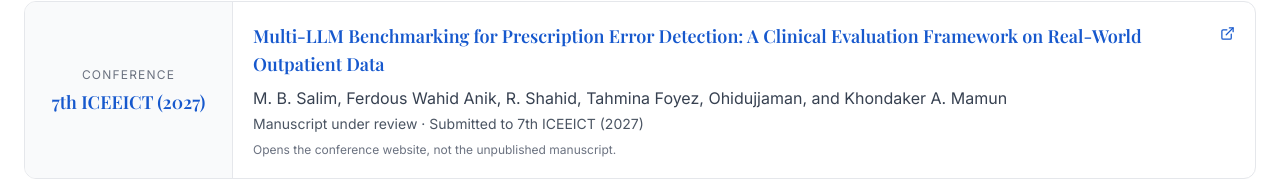
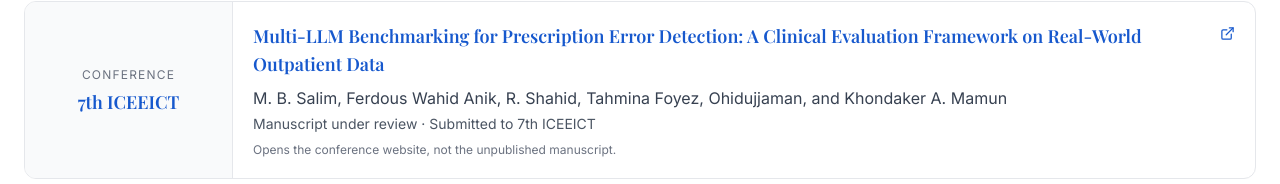
Before and after one commit to Anik1495/personal-website, a React (Vite) app: page /personal-website/publications in a window 1280 px wide. Shown: the part 2205-2389 px from the top of the page. Built offline with nearby package versions, Linux system fonts and the light colour scheme.

Commit message:
Use concise verified conference name

```diff
--- a/src/content/publications.ts
+++ b/src/content/publications.ts
@@ -85,7 +85,7 @@ export const manuscriptsUnderReview = [
     authors: 'M. B. Salim, Ferdous Wahid Anik, R. Shahid, Tahmina Foyez, Ohidujjaman, and Khondaker A. Mamun',
     status: 'Manuscript under review',
     venueKind: 'Conference',
-    venue: '7th ICEEICT (2027)',
+    venue: '7th ICEEICT',
     venueUrl: 'https://iceeict.mist.ac.bd/'
   }
 ];
```
